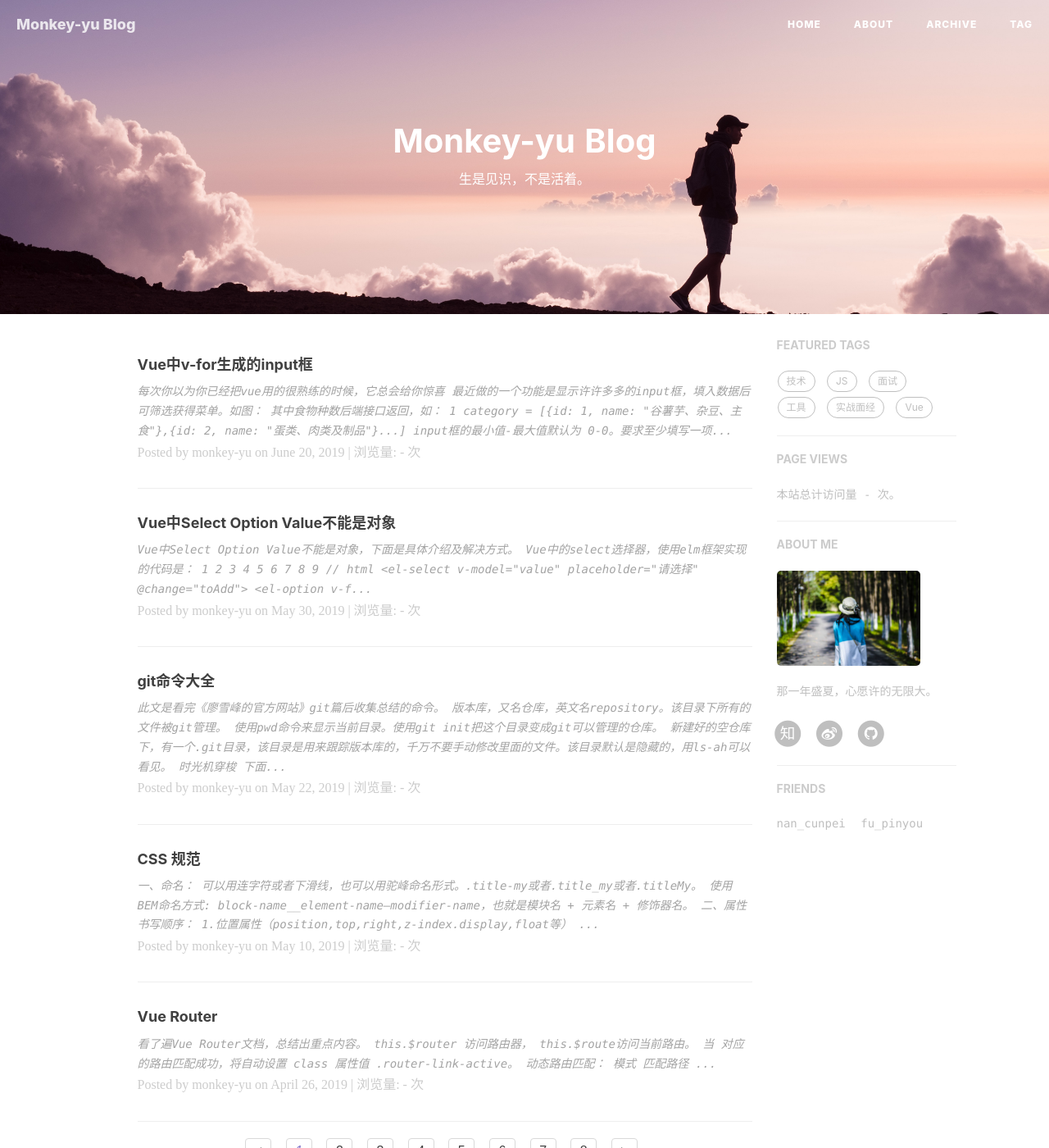
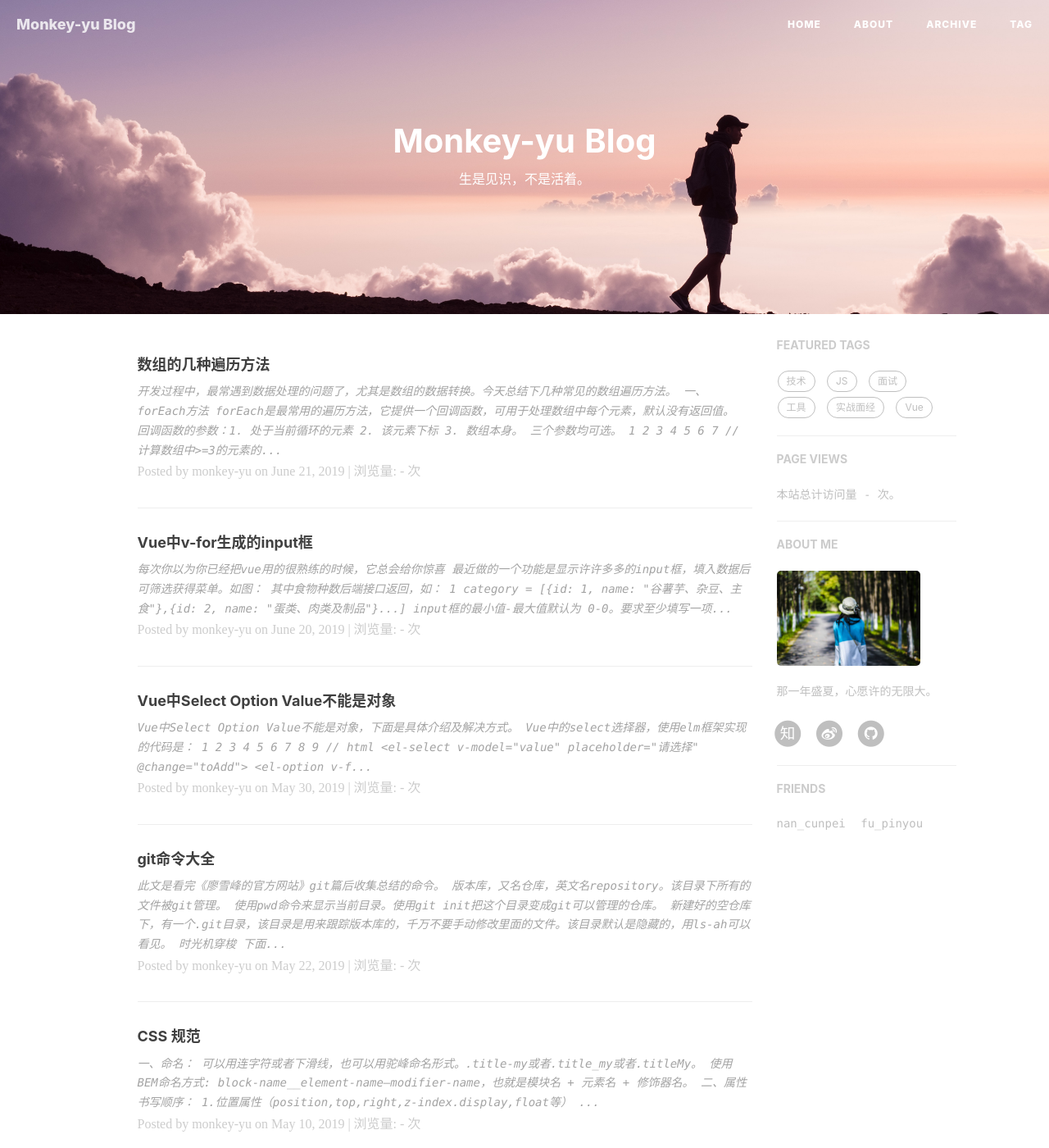
Before and after one commit to monkey-yu/monkey-yu.github.io, a Jekyll site: the page built from index.html, in a window 1280 px wide and 1400 px high. Shown: the whole window at 82% size. Built offline with Jekyll 4.4.1, drawn with Linux system fonts in a browser that asks for light colours; nearby versions of some CDN libraries; the list of posts is cut into pages by our own code; comment, search, counter and statistics services are not loaded; some of the changed lines change nothing that is shown.

Commit message:
feat: 数组遍历方法 blog

````diff
--- /dev/null
+++ b/_posts/2019-06-21-array-traverse.md
@@ -0,0 +1,139 @@
+---
+layout:     post
+title:      "数组的几种遍历方法"
+date:       2019-06-21 12:00:00
+author:     "monkey-yu"
+header-img: "img/post-sea.jpeg"
+catalog: true
+tags:
+    - JS
+---
+
+> 开发过程中，最常遇到数据处理的问题了，尤其是数组的数据转换。今天总结下几种常见的数组遍历方法。
+
+#### 一、forEach方法
+
+forEach是最常用的遍历方法，它提供一个回调函数，可用于处理数组中每个元素，默认没有返回值。
+
+回调函数的参数：1. 处于当前循环的元素 2. 该元素下标 3. 数组本身。 三个参数均可选。
+
+```javascript
+// 计算数组中>=3的元素的个数
+let arr=[1,2,3,4,5];
+let res = 0;
+arr.forEach(item => {
+	item >=3 ? res++ : res
+});
+console.log(res);    // 3
+```
+
+#### 二、map方法
+
+map，是对数组元素的映射，它提供一个回调函数。默认返回一个数组，这个新数组的每一个元素是原数组元素执行了回调函数之后的返回值。
+
+回调函数的参数：1. 处于当前循环的元素 2. 该元素下标 3. 数组本身。 三个参数均可选。
+
+```javascript
+// 把原数组的每一项乘以自身下标+1的数
+let arr=[1,2,3,4,5];
+let res = arr.mao((item,index) => {
+	return item*(index+1)
+});
+console.log(arr);  // [1,2,3,4,5]
+console.log(res);  // [1,4,9,16,25]
+```
+
+map不改变原数组。
+
+#### 三、filter方法
+
+filter,过滤，是对数组元素的一个条件筛选。它提供一个回调函数。默认返回一个数组，原数组的元素执行了回调函数之后返回值若为true，则会将这个元素放入返回的数组中。
+
+回调函数的参数：1. 处于当前循环的元素 2. 该元素下标 3. 数组本身。 三个参数均可选。
+
+```javascript
+// 筛选元素 自身乘以下标>=3的元素
+let arr =[1,2,3,4,5];
+let res = arr.filter( (item,index) => {
+	return item*index >=3
+});
+console.log(arr);  // [1,2,3,4,5]
+console.log(res);  // [3,4,5]
+```
+
+filter不改变原数组。
+
+#### 四、some、every 方法
+
+some和every方法相似，提供一个回调函数。
+
+some方法：数组的每一个元素执行回调函数后，有一个为true,则为true;全部为false,则为false。
+
+every方法：数组的每一个元素执行回调函数后，所有都为true,则为true；有一个为false,则为false。
+
+回调函数的参数：1. 处于当前循环的元素 2. 该元素下标 3. 数组本身。 三个参数均可选。
+
+```javascript
+let arr=[1,2,3,4,5];
+let resSome = arr.some((item)=> {
+	return item > 4
+});
+let resEvery = arr.every( (item) => {
+	return item >4
+});
+console.log(resSome);   // true 有至少一个元素大于4
+console.log(resEvery);  // false  不是所有的元素都大于4
+```
+
+#### 五、reduce方法
+
+reduce方法有两个参数，第一个为一个回调函数（必须），第二个为初始值（可选）。
+
+回调函数的参数：1. 本轮循环的累计值 2. 当前循环元素（必须）3. 该元素的下标（可选） 4. 数组本身（可选）。
+
+reduce方法，会让数组的每一个元素都执行一次回调函数，并将上一次循环时回调函数的返回值作为下一次循环的初始值，最后将这个结果返回。
+
+如果没有初始值，则reduce会将数组的第一个元素作为循环开始的初始值，第二个元素开始执行回调函数。
+
+```js
+// 初始值为10，累加每一项元素*下标
+let arr = [1,2,3,4,5];
+let res = arr.reduce((val,item,index)=>{
+	return val+ item*index
+},10)
+console.log(res);  // 50
+```
+
+reduce不改变原数组。
+
+#### 六、for of方法
+
+es6新增了interator接口的概念。所有有interator接口的数据，都能用for of遍历。常见的包括数组、类数组、Set、Map等。
+
+```javascript
+let arr = [1,2,3,4,5];
+for (let value of arr) {
+	console.log(value)
+};
+// 1
+// 2
+// 3
+// 4
+// 5
+```
+
+如果想用for of遍历数组，又想用index,可以for of 遍历arr.entries()
+
+```javascript
+let arr = [1,2,3,4,5];
+for( let [value,index] of arr.entries()){
+	console.log(value,index)
+}
+// 1 0
+// 2 1
+// 3 2
+// 4 3
+// 5 4
+```
+
+> end！
--- a/archive.html
+++ b/archive.html
@@ -11,7 +11,7 @@
 <!-- Main Content -->
 <div class="archive-container">
 	<p class="page_title">
-		<span class="bold-text">6</span>
+		<span class="bold-text">7</span>
 		<span class="normal-text">个月</span>
 		<span class="bold-text js-post-sizes">{{site.posts.size}}</span>
 		<span class="normal-text">篇文章</span>
````
